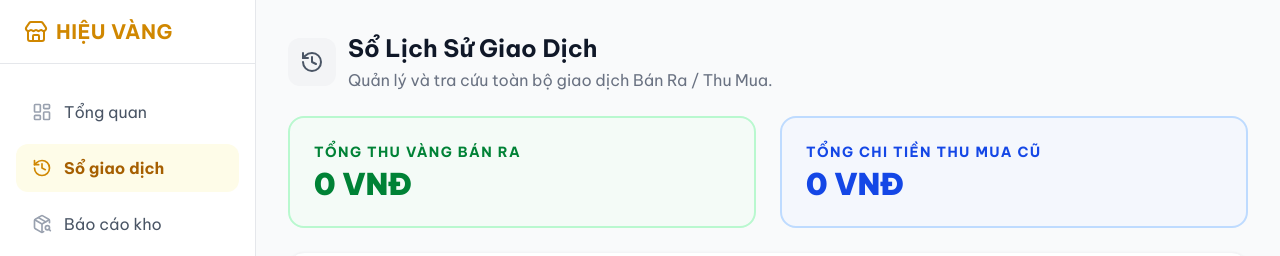
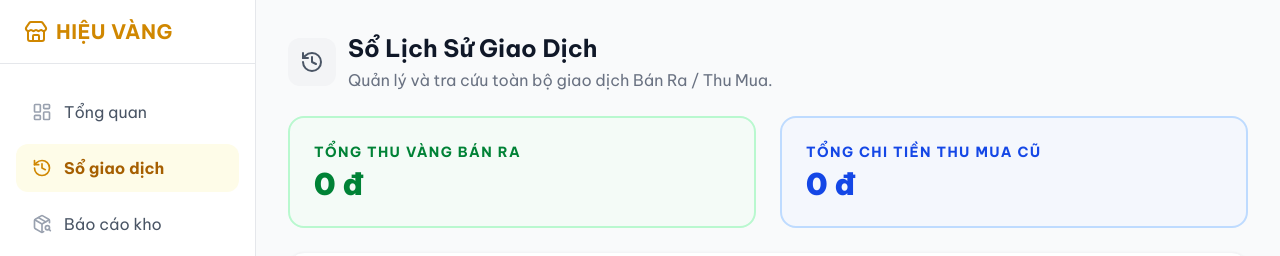
Before and after one commit to thong134/hieu-vang-chanh, a Next.js app: page /admin/history in a window 1280 px wide. Shown: the top 256 px of the page. Built offline with nearby package versions, Linux system fonts and the light colour scheme; no server answers; the database is empty; sample sign-in values are in the browser's storage.

Commit message:
update: product table

```diff
--- a/app/admin/history/page.tsx
+++ b/app/admin/history/page.tsx
@@ -103,11 +103,11 @@ export default function TransactionsHistoryPage() {
       <div className="grid grid-cols-1 md:grid-cols-2 gap-6">
          <div className="p-6 rounded-2xl border-2 border-green-200 bg-green-50/50 flex flex-col justify-center">
             <p className="text-green-700 font-bold mb-1 uppercase text-sm tracking-widest">Tổng Thu Vàng Bán Ra</p>
-            <p className="text-3xl font-black text-green-700">{calculateTotalSell().toLocaleString('vi-VN')} VNĐ</p>
+            <p className="text-3xl font-black text-green-700">{calculateTotalSell().toLocaleString('vi-VN')} đ</p>
          </div>
          <div className="p-6 rounded-2xl border-2 border-blue-200 bg-blue-50/50 flex flex-col justify-center">
             <p className="text-blue-700 font-bold mb-1 uppercase text-sm tracking-widest">Tổng Chi Tiền Thu Mua Cũ</p>
-            <p className="text-3xl font-black text-blue-700">{calculateTotalBuy().toLocaleString('vi-VN')} VNĐ</p>
+            <p className="text-3xl font-black text-blue-700">{calculateTotalBuy().toLocaleString('vi-VN')} đ</p>
          </div>
       </div>
 
--- a/app/admin/page.tsx
+++ b/app/admin/page.tsx
@@ -114,7 +114,7 @@ export default function AdminDashboard() {
                            {t.type === 'sell' && t.customerName ? t.customerName : '---'}
                          </td>
                          <td className="px-6 py-4 text-sm font-medium text-right text-gray-900">
-                           {t.type === 'sell' && t.totalPrice ? `${t.totalPrice} VNĐ` : '---'}
+                           {t.type === 'sell' && t.totalPrice ? `${t.totalPrice} đ` : '---'}
                          </td>
                        </tr>
                      ))
--- a/app/admin/products/page.tsx
+++ b/app/admin/products/page.tsx
@@ -75,7 +75,7 @@ export default function ProductsPage() {
             className="py-2.5 px-4 bg-gray-50 border border-gray-200 rounded-xl focus:border-yellow-500 focus:ring-2 focus:ring-yellow-200 outline-none transition-all font-medium text-gray-700"
           >
             <option value="all">Tất cả trạng thái</option>
-            <option value="available">Chưa bán (Tồn kho)</option>
+            <option value="available">Tồn kho</option>
             <option value="sold">Đã bán</option>
           </select>
         </div>
@@ -90,7 +90,7 @@ export default function ProductsPage() {
                 <th className="px-6 py-4 font-semibold">Mã Vạch</th>
                 <th className="px-6 py-4 font-semibold">Tên Sản Phẩm</th>
                 <th className="px-6 py-4 font-semibold">HLV</th>
-                <th className="px-6 py-4 font-semibold">KLV (Khối lượng vàng)</th>
+                <th className="px-6 py-4 font-semibold">KLV (Chỉ)</th>
                 <th className="px-6 py-4 font-semibold">Công</th>
                 <th className="px-6 py-4 font-semibold">Trạng Thái</th>
                 <th className="px-6 py-4 font-semibold text-right">Thao tác</th>
@@ -115,7 +115,7 @@ export default function ProductsPage() {
                   let formattedLabor = '---';
                   const laborNum = Number(String(p.laborCost).replace(/,/g, ''));
                   if (!isNaN(laborNum) && laborNum > 0) {
-                      formattedLabor = (laborNum * 1000).toLocaleString('vi-VN') + ' VNĐ';
+                      formattedLabor = (laborNum * 1000).toLocaleString('vi-VN') + 'đ';
                   }
 
                   return (
@@ -134,7 +134,7 @@ export default function ProductsPage() {
                           </span>
                         ) : (
                           <span className="inline-flex items-center px-2.5 py-1 rounded-full text-xs font-medium bg-green-100 text-green-800">
-                            Tồn kho
+                            Kho
                           </span>
                         )}
                       </td>
```
